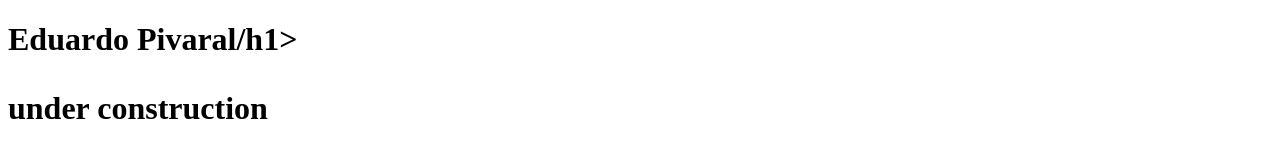
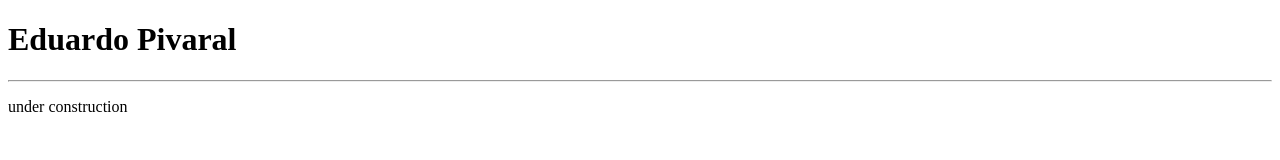
Before and after one commit to Epivaral/epivaral.github.io, a plain HTML site: page index.html in a window 1280 px wide. Drawn offline with Linux system fonts and the light colour scheme.

Commit message:
Update index.html

```diff
--- a/index.html
+++ b/index.html
@@ -1,7 +1,8 @@
 <!DOCTYPE html>
 <html>
 <body>
-<h1>Eduardo Pivaral/h1>
+<h1>Eduardo Pivaral</h1>
+ <hr/>
 <p>under construction</p>
 </body>
 </html>
```
